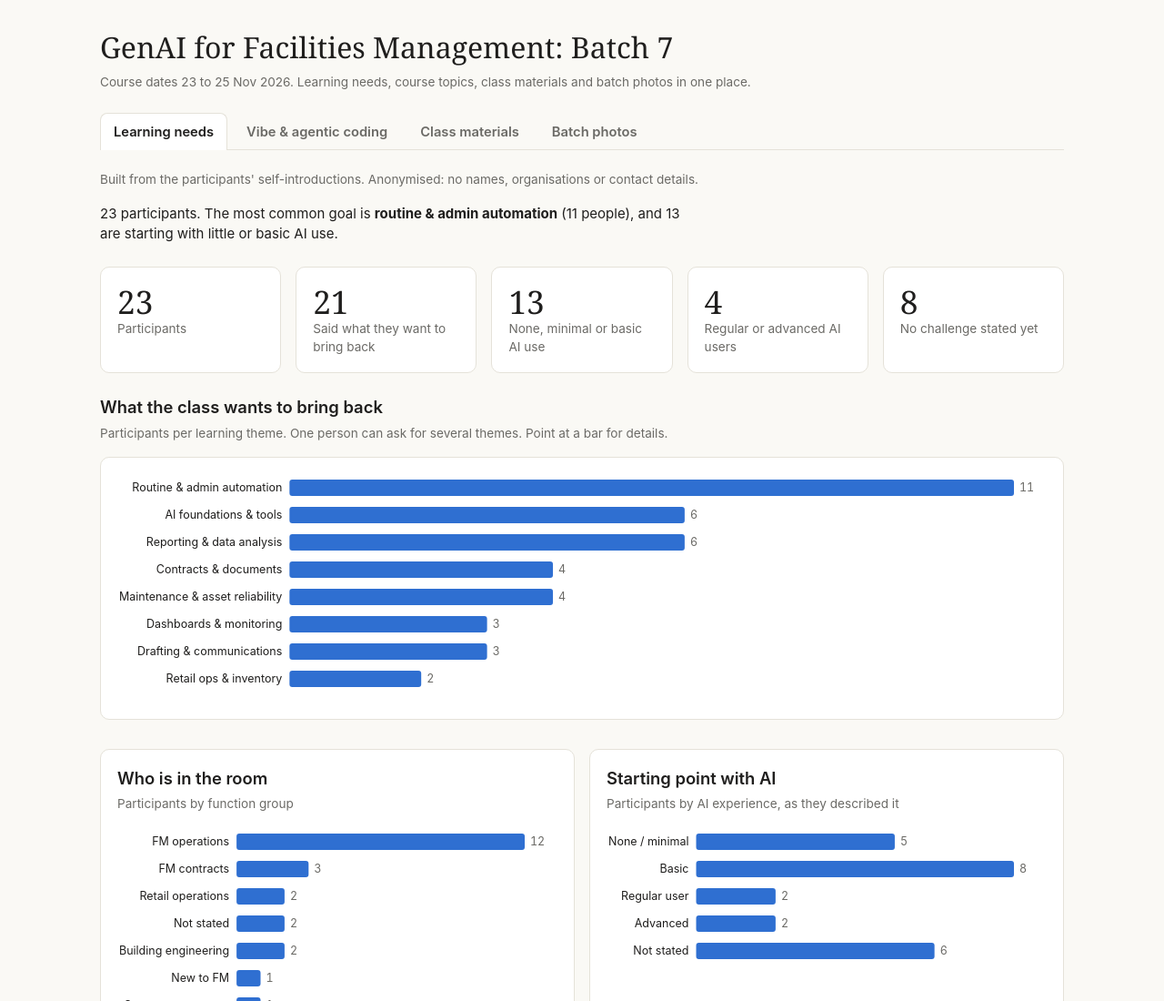
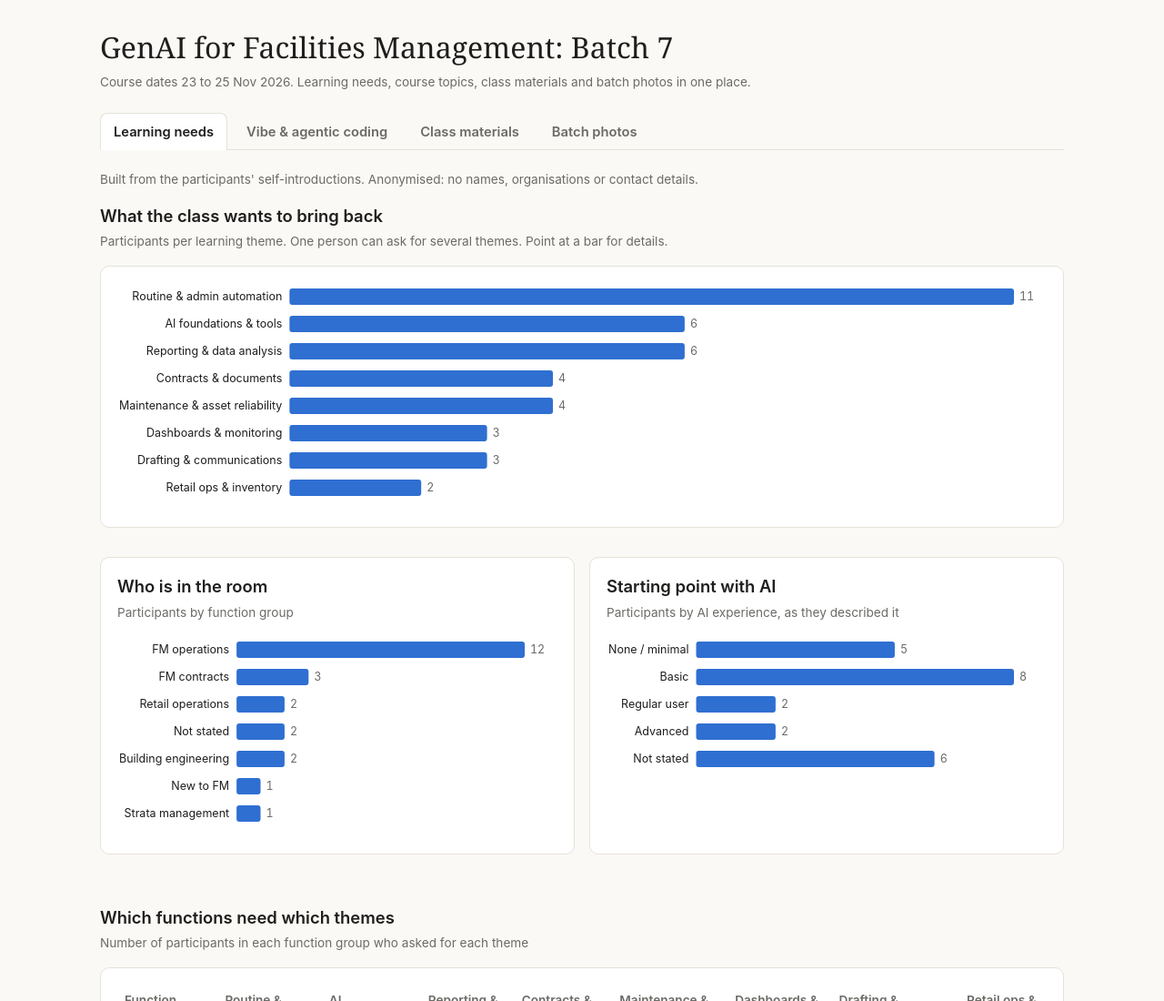
Before and after one commit to teoseowhian/genai-fm-batch7, a plain HTML site: page index.html in a window 1280 px wide. Shown: the top 1100 px of the page at 91% size. Drawn offline with nearby package versions, Linux system fonts and the light colour scheme.

Commit message:
Start Learning needs tab with the theme chart

```diff
--- a/index.html
+++ b/index.html
@@ -77,16 +77,6 @@ footer{color:var(--muted);font-size:.8rem;margin-top:24px}
 
   <div class="tab" id="tab-needs" role="tabpanel">
   <p class="sub">Built from the participants' self-introductions. Anonymised: no names, organisations or contact details.</p>
-  <p class="lede"><span id="l-total">—</span> participants. The most common goal is <b id="l-theme">—</b> (<span id="l-theme-n">—</span> people), and <span id="l-begin">—</span> are starting with little or basic AI use.</p>
-
-  <div class="tiles">
-    <div class="card"><div class="num" id="t-total">—</div><div class="lbl">Participants</div></div>
-    <div class="card"><div class="num" id="t-goal">—</div><div class="lbl">Said what they want to bring back</div></div>
-    <div class="card"><div class="num" id="t-begin">—</div><div class="lbl">None, minimal or basic AI use</div></div>
-    <div class="card"><div class="num" id="t-leads">—</div><div class="lbl">Regular or advanced AI users</div></div>
-    <div class="card"><div class="num" id="t-nochal">—</div><div class="lbl">No challenge stated yet</div></div>
-  </div>
-
   <section>
     <h2>What the class wants to bring back</h2>
     <p class="sub">Participants per learning theme. One person can ask for several themes. Point at a bar for details.</p>
@@ -249,12 +239,6 @@ footer{color:var(--muted);font-size:.8rem;margin-top:24px}
   const byLevel = LEVELS.filter((k) => lv.has(k)).map((k) => ({label: k, n: lv.get(k).length, who: lv.get(k).join(', ')}));
 
   // ---- Headline numbers ----
-  $('l-total').textContent = $('t-total').textContent = summary.participants;
-  $('l-begin').textContent = $('t-begin').textContent = summary.beginner_or_basic;
-  $('t-goal').textContent = summary.stated_goal;
-  $('t-leads').textContent = summary.regular_or_advanced;
-  $('t-nochal').textContent = summary.challenge_not_stated;
-  if (byTheme[0]) { $('l-theme').textContent = byTheme[0].theme.toLowerCase(); $('l-theme-n').textContent = byTheme[0].n; }
 
   // ---- Horizontal bar chart ----
   function hbar(el, rows, tip) {
```
